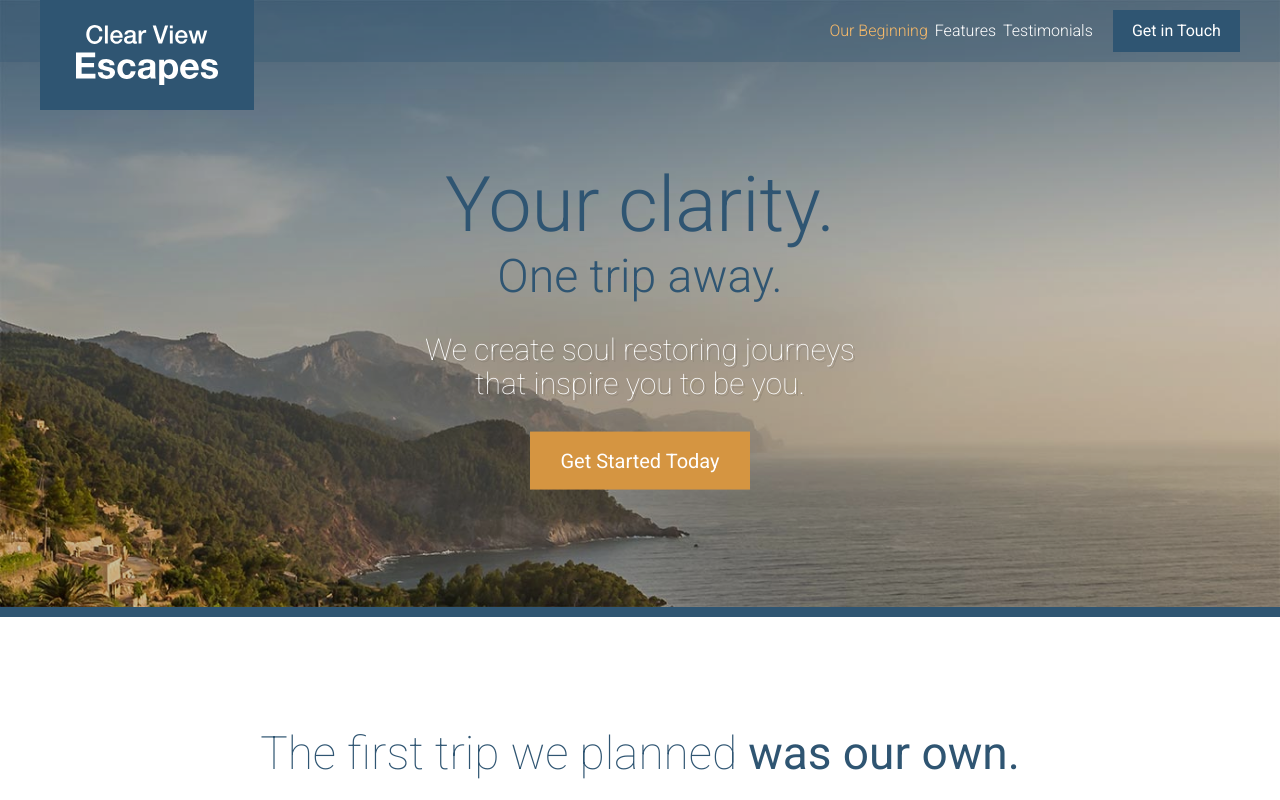
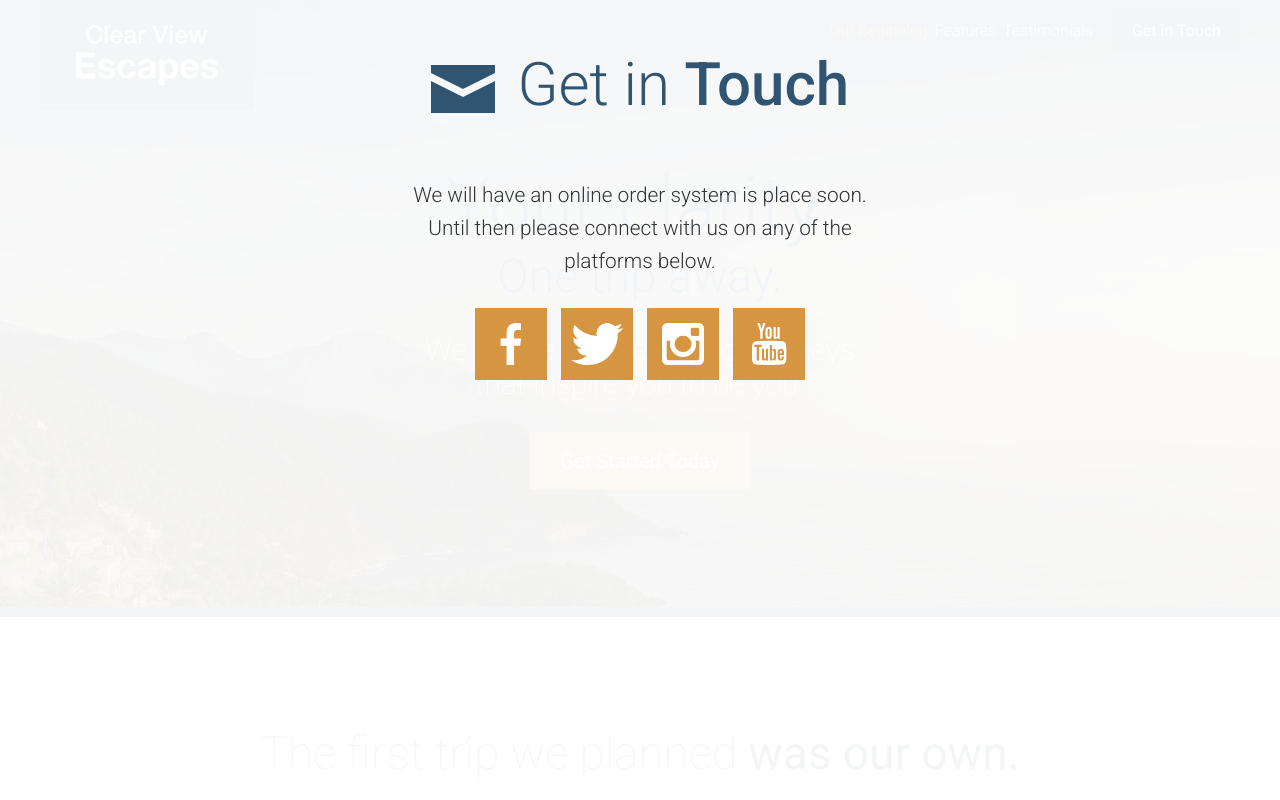
Before and after one commit to angelo21/travel-site, a website: page app/index.html in a window 1280 px wide. Shown: the top 800 px of the page. Drawn offline with Linux system fonts and the light colour scheme.

Commit message:
Completed modal content and social icons

```diff
--- /dev/null
+++ b/app/assets/styles/modules/_modal.css
@@ -0,0 +1,20 @@
+
+.modal {
+  width: 100vw;
+  height: 100vh;
+  background-color: rgba(255,255,255,.94);
+  position: fixed;
+  top: 0;
+  left: 0;
+  z-index: 100;
+
+  &__description {
+    text-align: center;
+    font-size: 1.3rem;
+    font-weight: 300;
+    line-height: 1.60;
+    max-width: 500px;
+    margin: 0 auto;
+    padding: 10px;
+  }
+}
--- /dev/null
+++ b/app/assets/styles/modules/_social-icons.css
@@ -0,0 +1,30 @@
+
+.social-icons {
+  text-align: center;
+  margin-top: 20px;
+
+  &__icon {
+    background-color: $mainOrange;
+    display: inline-block;
+    width: 33%;
+    height: 72px;
+    position: relative;
+    margin: 0 5px 5px 5px;
+
+    @mixin atSmall {
+      width: 72px;
+
+      &:not(:last-of-type) {
+        margin-right: 5px;
+      }
+    }
+
+    .icon {
+      display: block;
+      position: absolute;
+      top: 50%;
+      left: 50%;
+      transform: translate(-50%, -50%);
+    }
+  }
+}
--- a/app/assets/styles/styles.css
+++ b/app/assets/styles/styles.css
@@ -17,3 +17,5 @@
 @import "modules/_site-header";
 @import "modules/_primary-nav";
 @import "modules/_reveal-item.css";
+@import "modules/_modal";
+@import "modules/_social-icons";
--- a/app/index.html
+++ b/app/index.html
@@ -170,6 +170,20 @@
       <p><span class="site-footer__text">Copyright &copy; 2016 Clear View Escapes. All rights reserved.</span> <a href="#" class="btn btn--orange">Get in Touch</a></p>
     </div>
   </footer>
+
+  <div class="modal">
+    <h2 class="section-title section-title--blue"><span class="icon icon--mail section-title__icon"></span> Get in <strong>Touch</strong></h2>
+    <div>
+      <p class="modal__description">We will have an online order system is place soon. Until then please connect with us on any of the platforms below.</p>
+    </div>
+
+    <div class="social-icons">
+      <a href="#" class="social-icons__icon"><span class="icon icon--facebook"></span></a>
+      <a href="#" class="social-icons__icon"><span class="icon icon--twitter"></span></a>
+      <a href="#" class="social-icons__icon"><span class="icon icon--instagram"></span></a>
+      <a href="#" class="social-icons__icon"><span class="icon icon--youtube"></span></a>
+    </div>
+  </div>
   <script src="/temp/scripts/App.js"></script>
 </body>
 </html>
--- a/app/temp/styles/styles.css
+++ b/app/temp/styles/styles.css
@@ -1301,3 +1301,56 @@ Instead edit gulp/templates/sprite */
   opacity: 1;
   transform: scale(1);
 }
+
+.modal {
+  width: 100vw;
+  height: 100vh;
+  background-color: rgba(255,255,255,.94);
+  position: fixed;
+  top: 0;
+  left: 0;
+  z-index: 100;
+}
+
+.modal__description {
+  text-align: center;
+  font-size: 1.3rem;
+  font-weight: 300;
+  line-height: 1.60;
+  max-width: 500px;
+  margin: 0 auto;
+  padding: 10px;
+}
+
+.social-icons {
+  text-align: center;
+  margin-top: 20px;
+}
+
+.social-icons__icon {
+  background-color: #d59541;
+  display: inline-block;
+  width: 33%;
+  height: 72px;
+  position: relative;
+  margin: 0 5px 5px 5px;
+}
+
+@media (min-width: 530px) {
+
+  .social-icons__icon {
+    width: 72px;
+  }
+
+  .social-icons__icon:not(:last-of-type) {
+    margin-right: 5px;
+  }
+}
+
+.social-icons__icon .icon {
+  display: block;
+  position: absolute;
+  top: 50%;
+  left: 50%;
+  transform: translate(-50%, -50%);
+}
```
